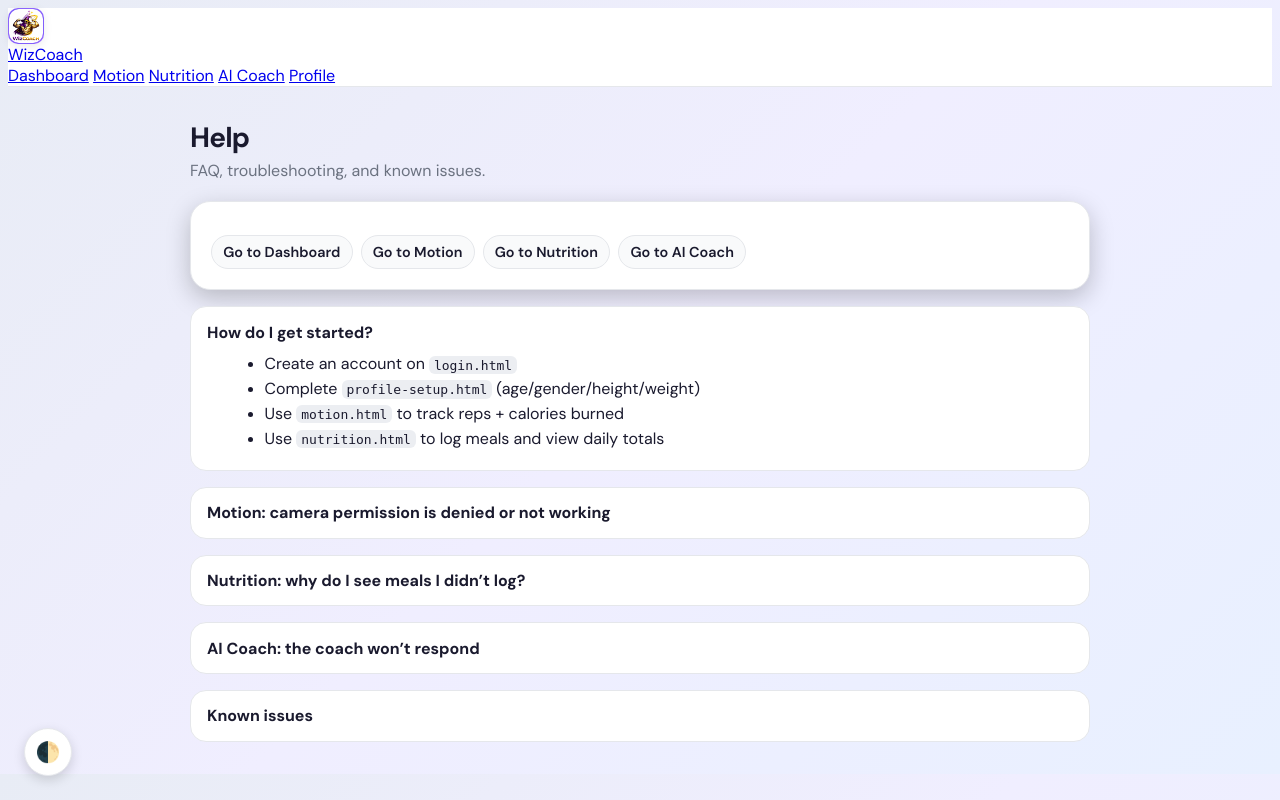
After one commit to AmirRazzaq14/AEye-Systems, a Spring Boot app: page /help.html in a window 1280 px wide. The commit adds this page. Run offline with Spring Boot 4, Linux system fonts and the light colour scheme; some of the project's set-up classes (security, data sources, template engines, error pages and the like) are left out, and stand-ins take their place.

Commit message:
Add help page and link help buttons
Add help.html FAQ/troubleshooting and wire ? buttons to it; share help-btn styles in theme.css.

Co-authored-by: Cursor <cursoragent@cursor.com>

```diff
--- a/src/main/resources/static/ai-coach.html
+++ b/src/main/resources/static/ai-coach.html
@@ -580,7 +580,7 @@
     </div>
     -->
 </div>
-<a href="#" class="help-btn" aria-label="Help">?</a>
+<a href="help.html" class="help-btn" aria-label="Help">?</a>
 
 <script>
     /* AUTO-ACTIVE NAV */
--- a/src/main/resources/static/body.html
+++ b/src/main/resources/static/body.html
@@ -504,7 +504,7 @@
     </div>
 </div>
 
-<a href="#" class="help-btn" aria-label="Help">?</a>
+<a href="help.html" class="help-btn" aria-label="Help">?</a>
 
 <script src="https://cdnjs.cloudflare.com/ajax/libs/Chart.js/4.4.1/chart.umd.min.js"></script>
 <script>
--- a/src/main/resources/static/dashboard.html
+++ b/src/main/resources/static/dashboard.html
@@ -798,7 +798,7 @@
 </div>
 
 <button type="button" onclick="toggleTheme()" class="theme-btn" title="Toggle dark mode">🌓</button>
-<a href="#" class="help-btn">?</a>
+<a href="help.html" class="help-btn" aria-label="Help">?</a>
 
 <!-- EXERCISE ADD MODAL -->
 <div class="modal-overlay" id="exAddModal">
--- /dev/null
+++ b/src/main/resources/static/help.html
@@ -0,0 +1,149 @@
+<!DOCTYPE html>
+<html lang="en">
+<head>
+  <meta charset="UTF-8" />
+  <meta name="viewport" content="width=device-width, initial-scale=1.0" />
+  <meta name="color-scheme" content="light dark" />
+
+  <script>
+    (function () {
+      try {
+        const saved = localStorage.getItem("wizcoach-theme");
+        if (saved) document.documentElement.setAttribute("data-theme", saved);
+      } catch (e) {}
+    })();
+  </script>
+
+  <link rel="stylesheet" href="css/theme.css" />
+  <script src="js/theme.js" defer></script>
+  <title>WizCoach – Help</title>
+  <link href="https://fonts.googleapis.com/css2?family=DM+Sans:wght@400;500;600;700&display=swap" rel="stylesheet">
+
+  <style>
+    body { font-family: 'DM Sans', sans-serif; }
+    .page { max-width: 900px; margin: 2rem auto; padding: 0 1.25rem; }
+    .card { border-radius: 20px; padding: 1.25rem; }
+    h1 { font-size: 1.75rem; letter-spacing: -0.03em; margin-bottom: 0.25rem; }
+    .sub { color: var(--muted); margin-bottom: 1.25rem; }
+    .grid { display: grid; grid-template-columns: 1fr; gap: 1rem; }
+    details {
+      background: var(--card-bg);
+      border: 1px solid var(--border);
+      border-radius: 16px;
+      padding: 0.9rem 1rem;
+    }
+    summary {
+      cursor: pointer;
+      font-weight: 700;
+      color: var(--text);
+      list-style: none;
+    }
+    summary::-webkit-details-marker { display: none; }
+    .answer { color: var(--text); margin-top: 0.6rem; line-height: 1.55; }
+    .answer ul { margin: 0.5rem 0 0.25rem 1.1rem; }
+    .pill-row { display:flex; flex-wrap: wrap; gap: 0.5rem; margin-top: 0.8rem; }
+    .pill {
+      display:inline-flex; align-items:center; gap: 0.4rem;
+      padding: 0.45rem 0.7rem;
+      border-radius: 999px;
+      border: 1px solid var(--border);
+      background: var(--input-bg);
+      color: var(--text);
+      text-decoration: none;
+      font-weight: 600;
+      font-size: 0.9rem;
+    }
+    .pill:hover { background: var(--nav-hover-bg); }
+    code { background: rgba(148,163,184,0.18); padding: 0.1rem 0.3rem; border-radius: 6px; }
+  </style>
+</head>
+<body>
+
+  <nav>
+    <a href="dashboard.html" class="nav-logo">
+      <div class="nav-logo-icon">
+        <img class="wizcoach-mascot-light" src="wizcoach-mascot-whitebackground.png" alt="" width="36" height="36" decoding="async"/>
+        <img class="wizcoach-mascot-dark" src="wizcoach-mascot.png" alt="" aria-hidden="true" width="36" height="36" decoding="async"/>
+      </div>
+      <span class="nav-logo-name">WizCoach</span>
+    </a>
+    <div class="nav-links">
+      <a href="dashboard.html" class="nav-link">Dashboard</a>
+      <a href="motion.html" class="nav-link">Motion</a>
+      <a href="nutrition.html" class="nav-link">Nutrition</a>
+      <a href="ai-coach.html" class="nav-link">AI Coach</a>
+      <a href="profile.html" class="nav-link">Profile</a>
+    </div>
+  </nav>
+
+  <main class="page">
+    <h1>Help</h1>
+    <div class="sub">FAQ, troubleshooting, and known issues.</div>
+
+    <div class="card">
+      <div class="pill-row">
+        <a class="pill" href="dashboard.html">Go to Dashboard</a>
+        <a class="pill" href="motion.html">Go to Motion</a>
+        <a class="pill" href="nutrition.html">Go to Nutrition</a>
+        <a class="pill" href="ai-coach.html">Go to AI Coach</a>
+      </div>
+    </div>
+
+    <div class="grid" style="margin-top: 1rem;">
+      <details open>
+        <summary>How do I get started?</summary>
+        <div class="answer">
+          <ul>
+            <li>Create an account on <code>login.html</code></li>
+            <li>Complete <code>profile-setup.html</code> (age/gender/height/weight)</li>
+            <li>Use <code>motion.html</code> to track reps + calories burned</li>
+            <li>Use <code>nutrition.html</code> to log meals and view daily totals</li>
+          </ul>
+        </div>
+      </details>
+
+      <details>
+        <summary>Motion: camera permission is denied or not working</summary>
+        <div class="answer">
+          <ul>
+            <li>Make sure you clicked “Allow” for camera access in the browser prompt.</li>
+            <li>Check your browser’s site settings for this domain and enable Camera.</li>
+            <li>Close other apps/tabs using the camera, then retry.</li>
+            <li>For best tracking: stand back, good lighting, full body in frame.</li>
+          </ul>
+        </div>
+      </details>
+
+      <details>
+        <summary>Nutrition: why do I see meals I didn’t log?</summary>
+        <div class="answer">
+          If the Nutrition API can’t load your real log (auth/API error), the UI may show demo data.
+          Check you’re logged in, and that today’s log exists (adding a meal will create it).
+        </div>
+      </details>
+
+      <details>
+        <summary>AI Coach: the coach won’t respond</summary>
+        <div class="answer">
+          The AI features require an API key. In deployment, set <code>GEMINI_API_KEY</code>.
+          If the key is missing or rate-limited, you’ll see an error.
+        </div>
+      </details>
+
+      <details>
+        <summary>Known issues</summary>
+        <div class="answer">
+          <ul>
+            <li>Some features depend on backend configuration (Firebase credentials / AI keys).</li>
+            <li>Camera tracking quality varies based on lighting and device performance.</li>
+            <li>On first run, some pages may need a refresh after login depending on browser caching.</li>
+          </ul>
+        </div>
+      </details>
+    </div>
+  </main>
+
+  <button type="button" onclick="toggleTheme()" class="theme-btn" title="Toggle dark mode">🌓</button>
+
+</body>
+</html>
--- a/src/main/resources/static/login.html
+++ b/src/main/resources/static/login.html
@@ -275,7 +275,7 @@
 
 <div class="toast" id="toast"></div>
 
-<a href="#" class="help-btn">?</a>
+<a href="help.html" class="help-btn" aria-label="Help">?</a>
 
 <script>
 
--- a/src/main/resources/static/motion.html
+++ b/src/main/resources/static/motion.html
@@ -1211,7 +1211,7 @@
 </div>
 
 <button type="button" onclick="toggleTheme()" class="theme-btn" title="Toggle dark mode">🌓</button>
-<a href="#" class="help-btn">?</a>
+<a href="help.html" class="help-btn" aria-label="Help">?</a>
 
 <!-- TensorFlow.js + Pose Detection (browser builds) -->
 <script src="https://cdn.jsdelivr.net/npm/@tensorflow/tfjs-core@4.20.0/dist/tf-core.min.js"></script>
--- a/src/main/resources/static/nutrition.html
+++ b/src/main/resources/static/nutrition.html
@@ -286,5 +286,6 @@
 </div>
 
 <button onclick="toggleTheme()" class="theme-btn" title="Toggle Dark Mode">🌓</button>
+<a href="help.html" class="help-btn" aria-label="Help">?</a>
 </body>
 </html>
```
Also changed, not shown: src/main/resources/static/css/theme.css (+31 -0 lines).
